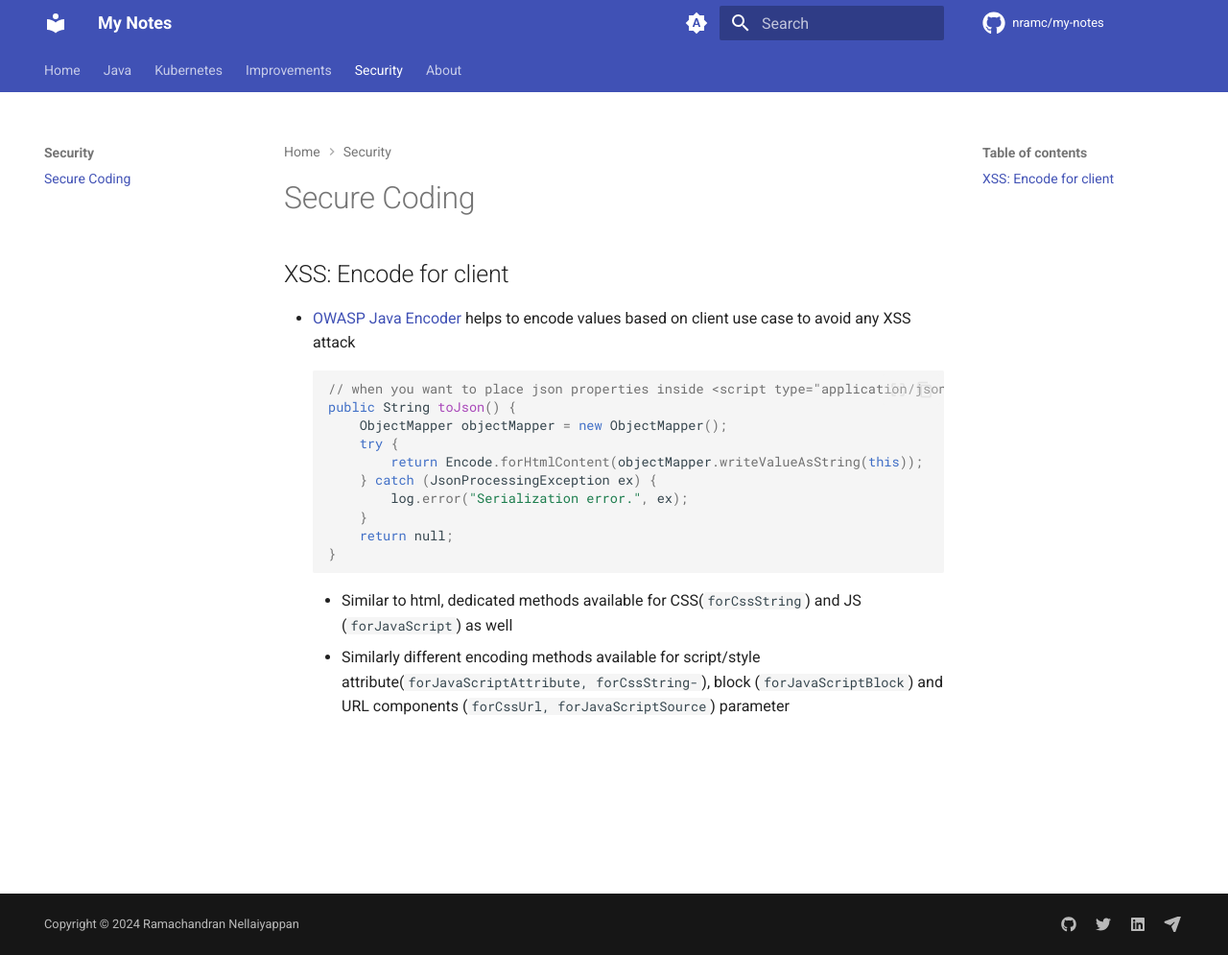
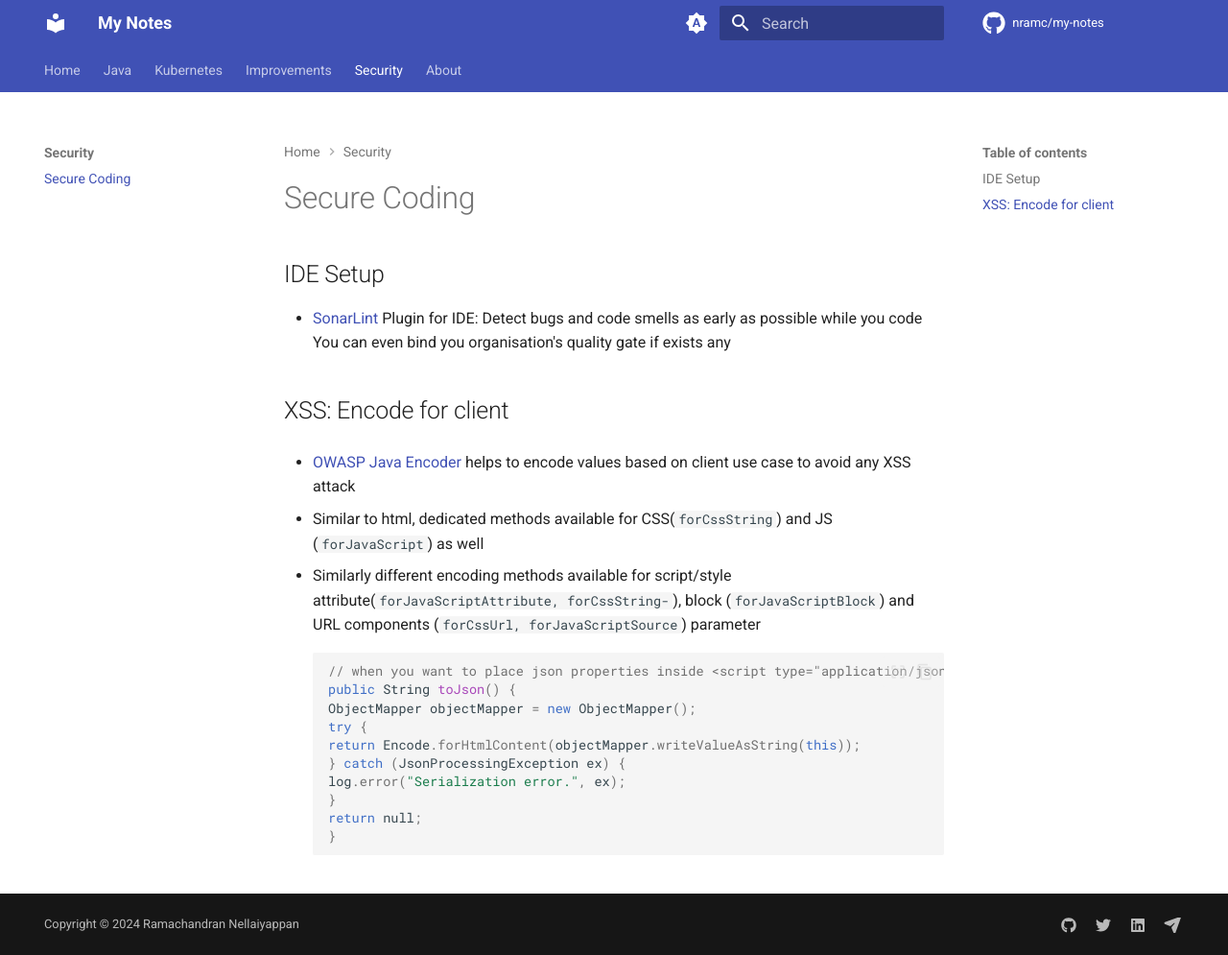
Before and after one commit to nramc/my-notes, an MkDocs documentation site: the page built from docs/security/secure-coding.md, in a window 1280 px wide and 995 px high. Shown: the whole window at 96% size. Built offline with MkDocs 1.6.1 and Material for MkDocs 9.7.7, drawn with Linux system fonts in a browser that asks for light colours; comment, search, counter and statistics services are not loaded.

````diff
--- a/docs/security/secure-coding.md
+++ b/docs/security/secure-coding.md
@@ -1,22 +1,29 @@
 # Secure Coding
+
+## IDE Setup
+
+- [SonarLint](https://www.sonarsource.com/products/sonarlint/) Plugin for IDE: Detect bugs and code smells as early as
+  possible while you code
+  You can even bind you organisation's quality gate if exists any
 
 ## XSS: Encode for client
 
 - [OWASP Java Encoder](https://owasp.org/www-project-java-encoder/) helps to encode values based on client use case to
   avoid any XSS attack
-    ```java
-    // when you want to place json properties inside <script type="application/json">${toJson()}</script> in html
-    public String toJson() {
-        ObjectMapper objectMapper = new ObjectMapper();
-        try {
-            return Encode.forHtmlContent(objectMapper.writeValueAsString(this));
-        } catch (JsonProcessingException ex) {
-            log.error("Serialization error.", ex);
-        }
-        return null;
-    }
-    ```
-    - Similar to html, dedicated methods available for CSS(`forCssString`) and JS (`forJavaScript`) as well
-    - Similarly different encoding methods available for script/style
-      attribute(`forJavaScriptAttribute, forCssString-`), block (`forJavaScriptBlock`) and URL
-      components (`forCssUrl, forJavaScriptSource`) parameter
+
+- Similar to html, dedicated methods available for CSS(`forCssString`) and JS (`forJavaScript`) as well
+- Similarly different encoding methods available for script/style
+  attribute(`forJavaScriptAttribute, forCssString-`), block (`forJavaScriptBlock`) and URL
+  components (`forCssUrl, forJavaScriptSource`) parameter
+  ```java
+  // when you want to place json properties inside <script type="application/json">${toJson()}</script> in html
+  public String toJson() {
+  ObjectMapper objectMapper = new ObjectMapper();
+  try {
+  return Encode.forHtmlContent(objectMapper.writeValueAsString(this));
+  } catch (JsonProcessingException ex) {
+  log.error("Serialization error.", ex);
+  }
+  return null;
+  }
+  ```
--- a/mkdocs.yml
+++ b/mkdocs.yml
@@ -79,6 +79,7 @@ nav:
       - 'Logs Verification': 'kubernetes/logs-verification.md'
   - Improvements:
       - 'Code Health': 'improvements/code-health-improvement.md'
+      - 'Documentation' : 'improvements/Documentation.md'
   - Security:
       - 'Secure Coding': 'security/secure-coding.md'
   - About: 'about.md'
````
Also changed, not shown: docs/improvements/Documentation.md (added, +13 -0 lines).
